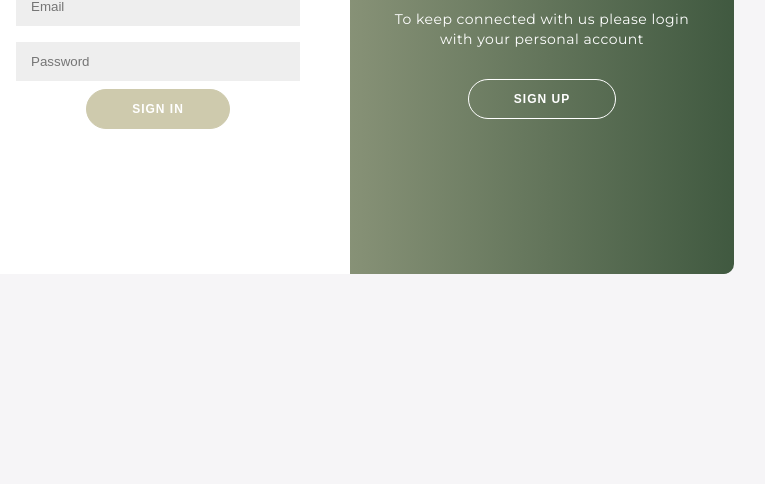
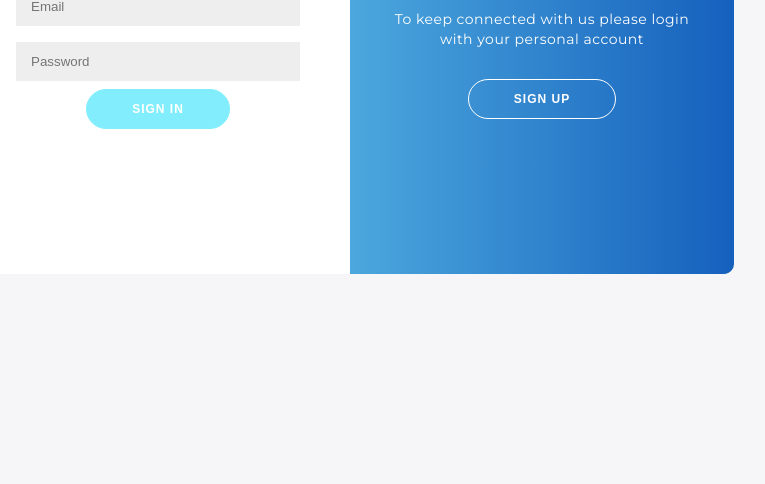
Before and after one commit to KennethElijah/PT-Github, a plain HTML site: page index.html in a window 1280 px wide. Shown: the part 346-830 px from the top of the page, without its empty margins (290-1055 px from the left). Drawn offline with Linux system fonts and the light colour scheme.

Commit message:
Style for Login Page

```diff
--- a/style.css
+++ b/style.css
@@ -53,8 +53,8 @@ a {
 
 button {
   border-radius: 20px;
-  border: 1px solid #CECAAD;
-  background-color: #CECAAD;
+  border: 1px solid #82EEFD;
+  background-color: #82EEFD;
   color: #ffffff;
   font-size: 12px;
   font-weight: bold;
@@ -184,8 +184,8 @@ input {
 
 .overlay {
   background: #CECAAD;
-  background: -webkit-linear-gradient(to right, #CECAAD,  #405940);
-  background: linear-gradient(to right, #CECAAD,  #405940);
+  background: -webkit-linear-gradient(to right, #82EEFD,  #1560BD);
+  background: linear-gradient(to right, #82EEFD,  #1560BD);
   background-repeat: no-repeat;
   background-size: cover;
   background-position: 0 0;
@@ -257,7 +257,7 @@ input {
   width: 40px;
 }
 .messageDiv{
-background-color: #CECAAD;
+background-color: #82EEFD;
 color: #333;
 padding: 10px 20px;
 margin: 10px;
```
